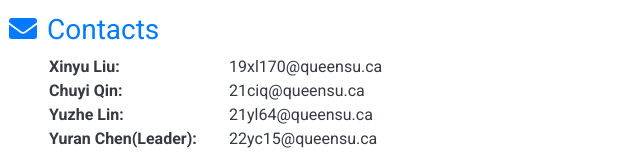
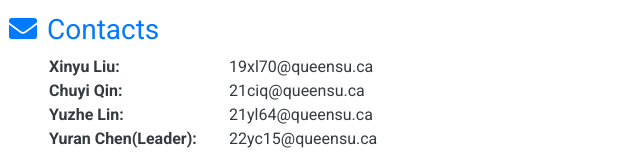
Before and after one commit to CISC322-Group10/group10web.github.io, a plain HTML site: page index.html in a window 1280 px wide. Shown: the part 646-799 px from the top of the page, 155-795 px from the left. Drawn offline with nearby package versions, Linux system fonts and the light colour scheme.

Commit message:
web updated
Signed-off-by: YuranCh <156637288+YuranCh@users.noreply.github.com>

```diff
--- a/index.html
+++ b/index.html
@@ -106,7 +106,7 @@
 
         <h3 id="contacts"><i class="fas fa-envelope icon"></i>Contacts</h3>
         <ul class="contact-list">
-            <li><strong>Xinyu Liu:</strong> 19xl170@queensu.ca</li>
+            <li><strong>Xinyu Liu:</strong> 19xl70@queensu.ca</li>
             <li><strong>Chuyi Qin:</strong> 21ciq@queensu.ca</li>
             <li><strong>Yuzhe Lin:</strong> 21yl64@queensu.ca</li>
             <li><strong>Yuran Chen(Leader):</strong> 22yc15@queensu.ca</li>
```
